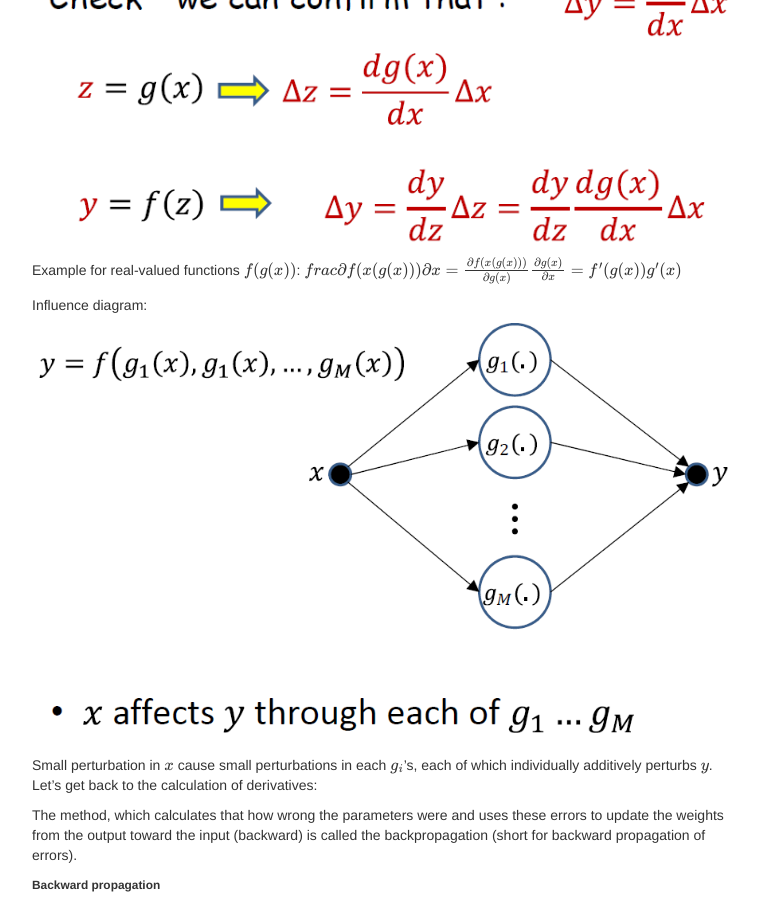
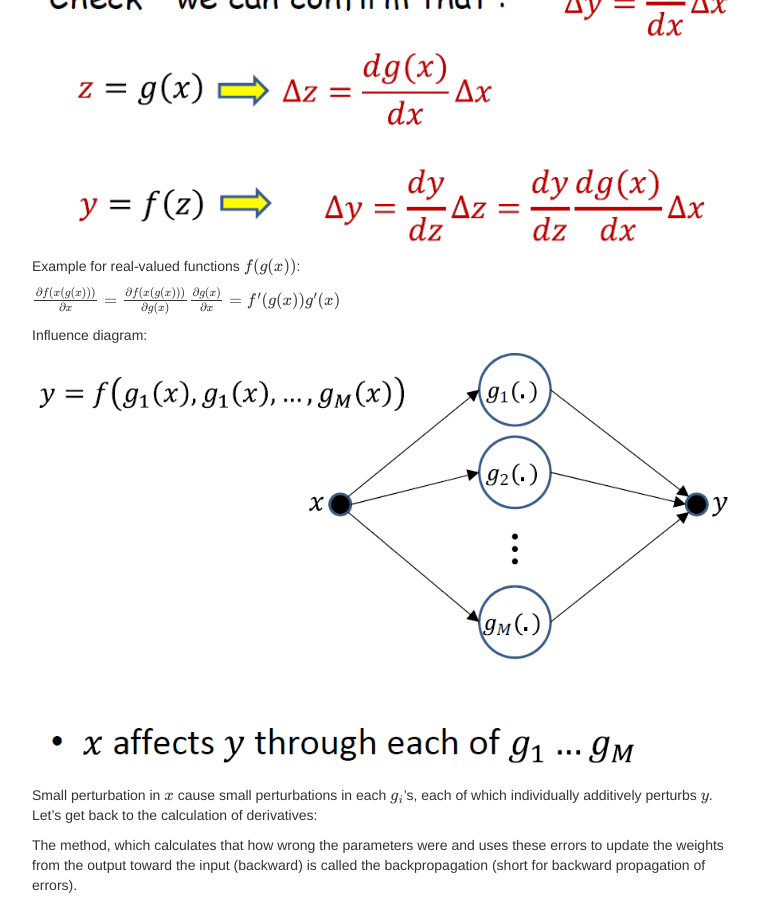
Before and after one commit to kfattila/kfattila.github.io, a Jekyll site: the page built from pages/ANN.md, in a window 1280 px wide and 900 px high, scrolled down 9250 px. Shown: the whole window, without its empty margins (258-1017 px from the left). Built offline with Jekyll 4.4.1, drawn with Linux system fonts in a browser that asks for light colours; formulas are drawn with MathJax 3; comment, search, counter and statistics services are not loaded.

Commit message:
Lectures

```diff
--- a/pages/ANN.md
+++ b/pages/ANN.md
@@ -184,7 +184,8 @@ Calculus Refresher (chain rule):
 ![ann14](./images/ann14.png)
 
 Example for real-valued functions \\(f(g(x))\\):
-\\(frac{\partial f(x(g(x)))}{\partial x} = \frac{\partial f(x(g(x)))}{\partial g(x)} \frac{\partial g(x)}{\partial x} = f'(g(x)) g'(x)\\)
+
+\\(\frac{\partial f(x(g(x)))}{\partial x} = \frac{\partial f(x(g(x)))}{\partial g(x)} \frac{\partial g(x)}{\partial x} = f'(g(x)) g'(x)\\)
 
 Influence diagram:
 ![ann15](./images/ann15.png)
```
